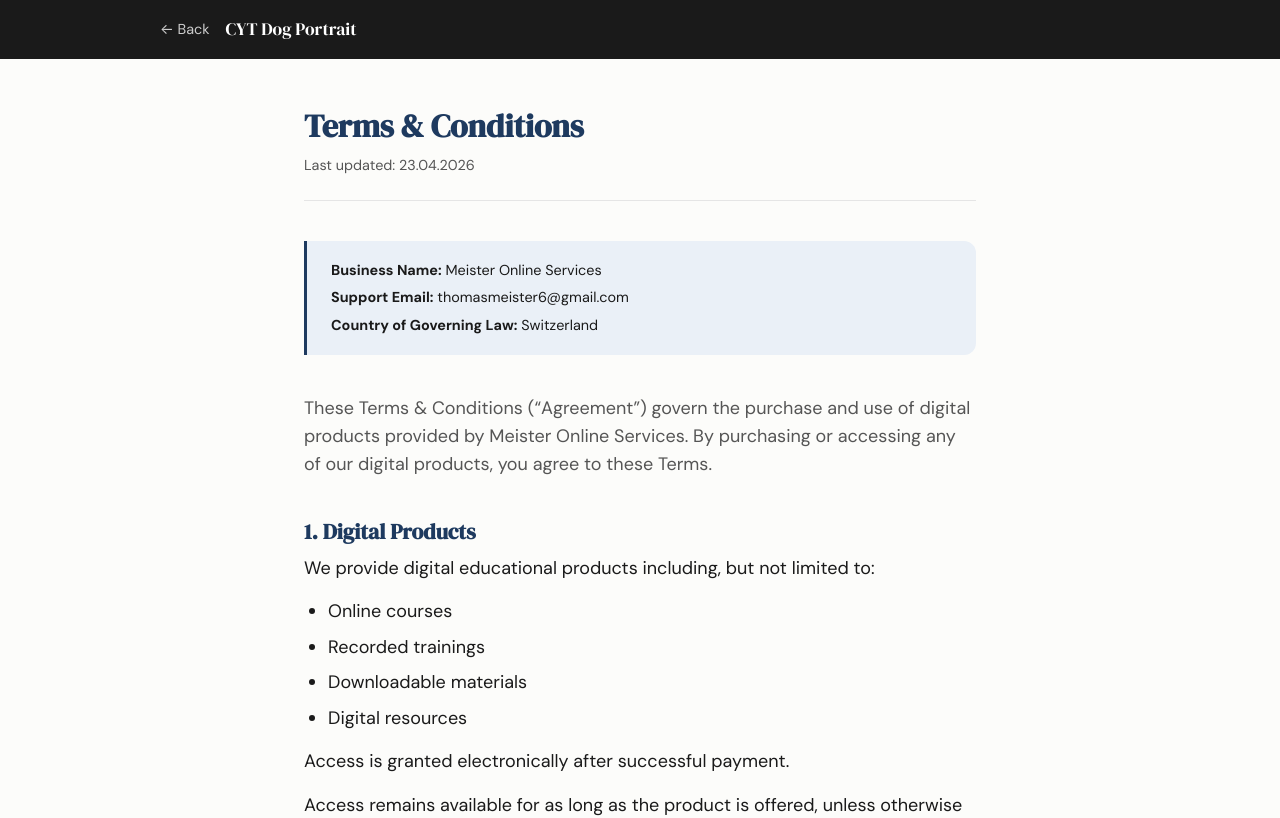
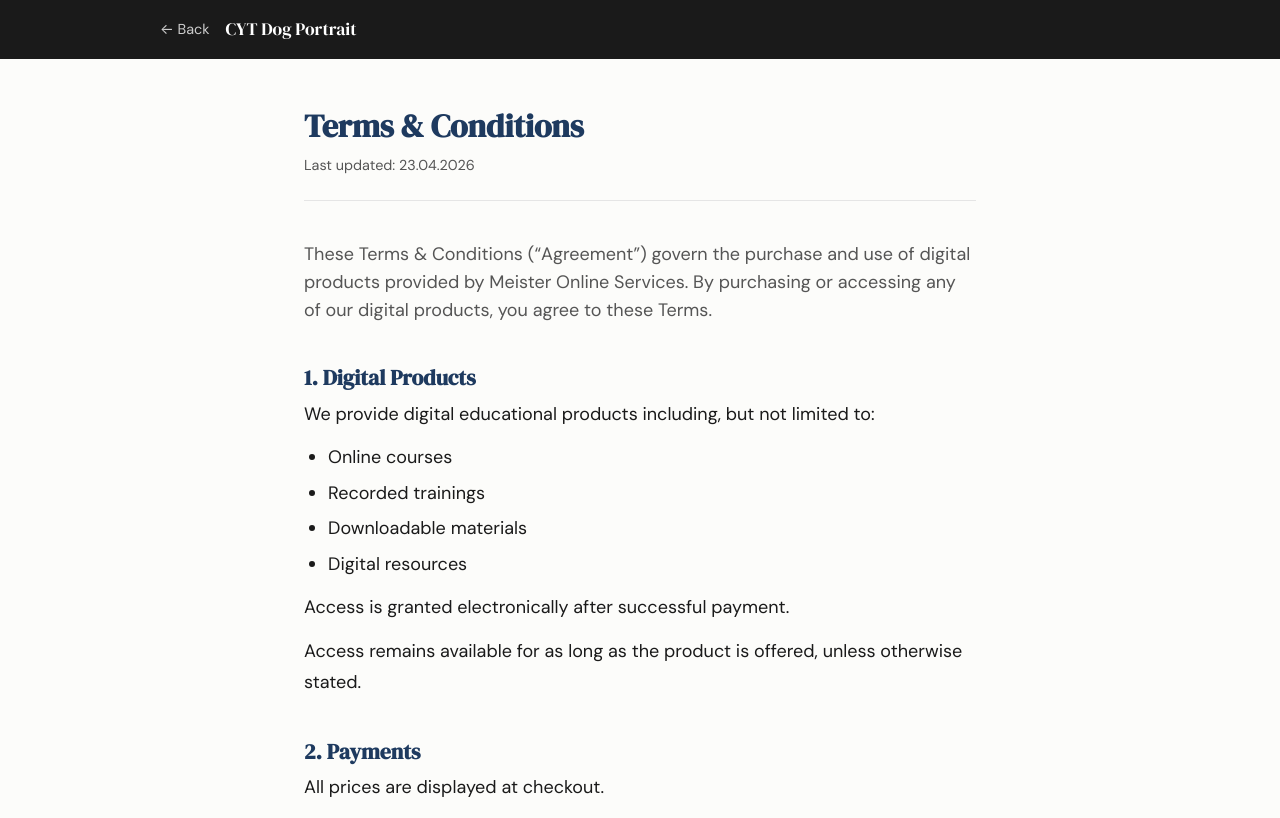
Before and after one commit to thopica/cytcourse, a Next.js app: page /terms in a window 1280 px wide. Shown: the top 818 px of the page. Built offline with nearby package versions, Linux system fonts and the light colour scheme.

Commit message:
Remove business info from terms and conditions page
Removed business information section from terms page.

```diff
--- a/src/app/terms/page.tsx
+++ b/src/app/terms/page.tsx
@@ -23,11 +23,7 @@ export default function TermsPage() {
         <h1 className={styles.title}>Terms &amp; Conditions</h1>
         <p className={styles.meta}>Last updated: 23.04.2026</p>
 
-        <div className={styles.businessInfo}>
-          <strong>Business Name:</strong> Meister Online Services<br />
-          <strong>Support Email:</strong> thomasmeister6@gmail.com<br />
-          <strong>Country of Governing Law:</strong> Switzerland
-        </div>
+
 
         <p className={styles.intro}>
           These Terms &amp; Conditions (&ldquo;Agreement&rdquo;) govern the purchase and use of
```
